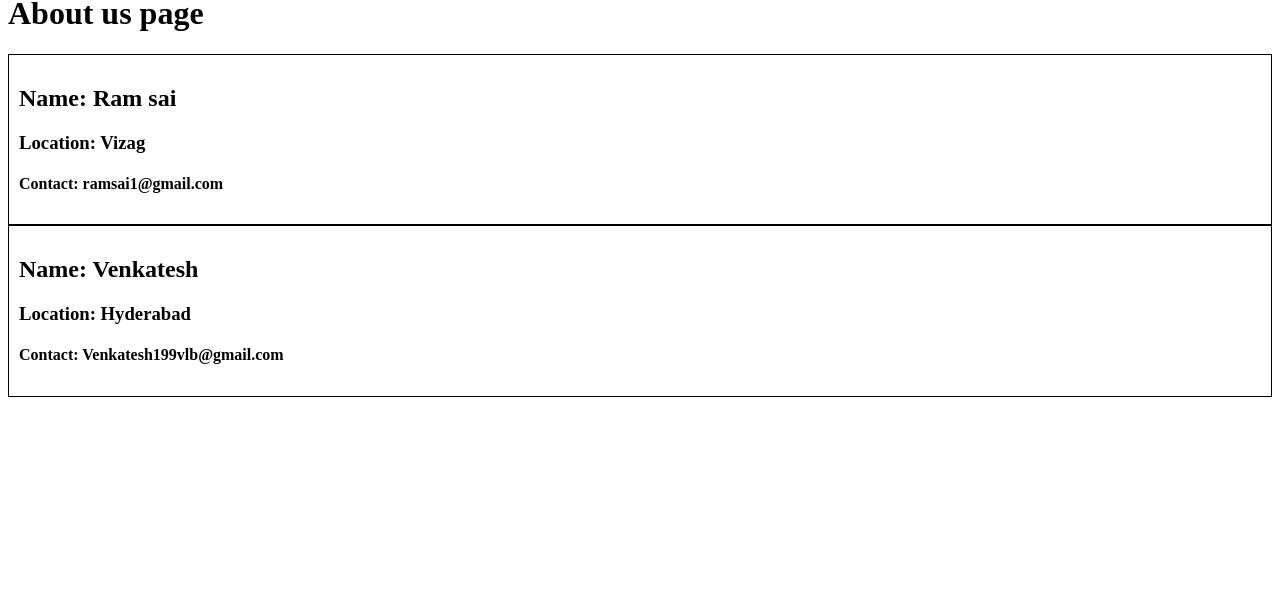
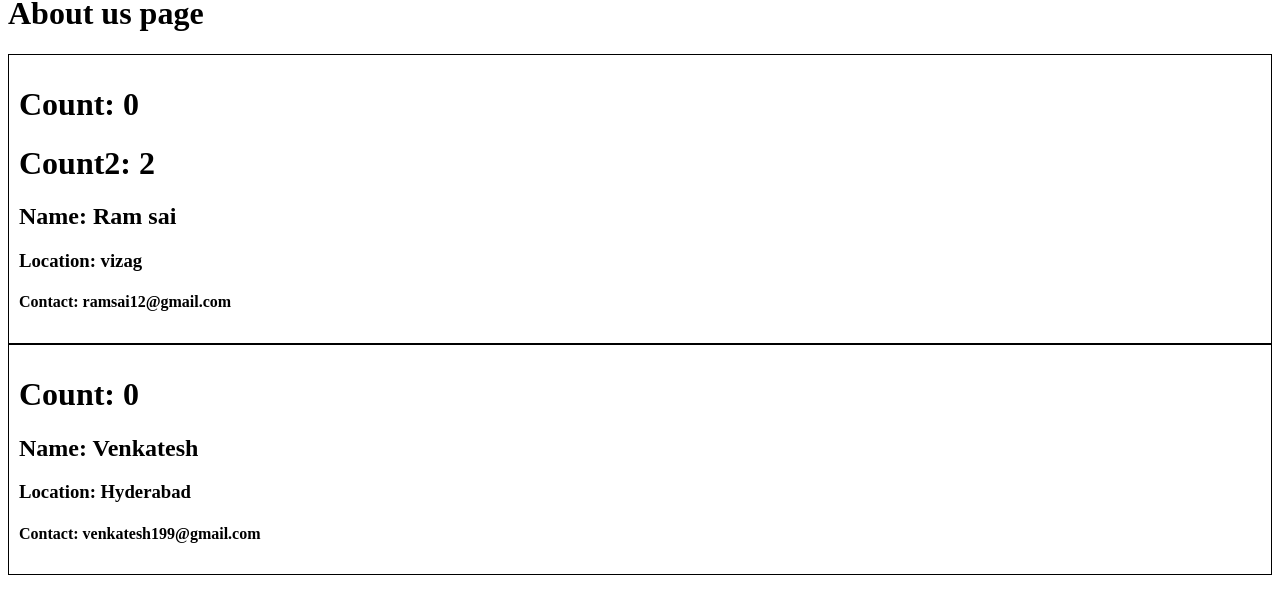
Before and after one commit to ramsai-5A1/Namaste-React, a React (Vite) app: page /about in a window 1280 px wide. Shown: the part 190-783 px from the top of the page. Built offline with nearby package versions, Linux system fonts and the light colour scheme.

Commit message:
Added state variables in both function and class based components

```diff
--- a/src/components/About.js
+++ b/src/components/About.js
@@ -4,8 +4,17 @@ import UserClass from "./UserClass";
 const About = () => {
     return <div>
         <h1> About us page</h1>
-        <User/>
-        <UserClass/>
+        <User
+            name={"Ram sai"}
+            location={"vizag"}
+            contact={"ramsai12@gmail.com"}
+            />
+
+        <UserClass
+            name={"Venkatesh"}
+            location={"Hyderabad"}
+            contact={"venkatesh199@gmail.com"}
+            />
     </div>
 };
 
--- a/src/components/User.js
+++ b/src/components/User.js
@@ -1,10 +1,16 @@
+import { useState } from "react";
 
-const User = () => {
+const User = ({name, location, contact}) => {
+    const [count, setCount] = useState(0);
+    const [count2, setCount2] = useState(2);
+
     return (
         <div className="user-card">
-            <h2>Name: Ram sai</h2>
-            <h3>Location: Vizag</h3>
-            <h4>Contact: ramsai1@gmail.com</h4>
+            <h1>Count: {count}</h1>
+            <h1>Count2: {count2}</h1>
+            <h2>Name: {name}</h2>
+            <h3>Location: {location}</h3>
+            <h4>Contact: {contact}</h4>
         </div>
     )
 }
--- a/src/components/UserClass.js
+++ b/src/components/UserClass.js
@@ -1,12 +1,25 @@
 import React from "react"
 
 class UserClass extends React.Component {
+
+    constructor(props) {
+        super(props);
+        this.state = {
+            count: 0,
+        }
+        console.log(props);
+    }
+
     render() {
+        const {name, location, contact} = this.props;
+        const {count} = this.state;
+
         return (
             <div className="user-card">
-                <h2>Name: Venkatesh</h2>
-                <h3>Location: Hyderabad</h3>
-                <h4>Contact: Venkatesh199vlb@gmail.com</h4>
+                <h1>Count: {count}</h1>
+                <h2>Name: {name}</h2>
+                <h3>Location: {location}</h3>
+                <h4>Contact: {contact}</h4>
             </div>
         )
     }
```
